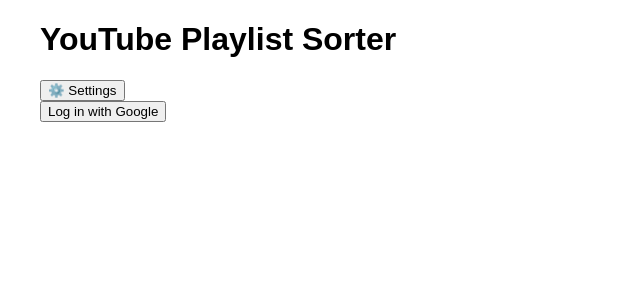
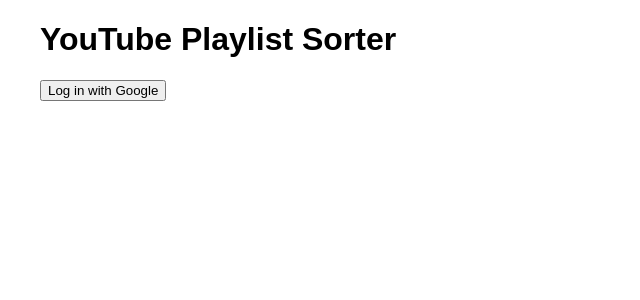
Before and after one commit to Phnxfyr/Youtube-Playlist-Sorter, a React (Create React App) app: page / in a window 1280 px wide. Shown: the top 300 px of the page, without its empty margins (0-640 px from the left). Built offline with nearby package versions, Linux system fonts and the light colour scheme.

Commit message:
Update redirect URI for Vercel

```diff
--- a/src/App.js
+++ b/src/App.js
@@ -147,7 +147,7 @@
 
   return (
     <div className={theme} style={{ display: 'flex', fontFamily: 'Arial', maxWidth: '1200px', margin: 'auto' }}>
-      {showSettings && (
+      {isLoggedIn && showSettings && (
         <div className={`settings-drawer ${showSettings ? 'open' : ''}`}>
           <h2>Settings</h2>
           <div className="tab-buttons">
@@ -193,7 +193,7 @@
       <main style={{ flexGrow: 1 }}>
         <header>
           <h1>YouTube Playlist Sorter</h1>
-          <button onClick={() => setShowSettings(true)}>⚙️ Settings</button>
+          {isLoggedIn && <button onClick={() => setShowSettings(true)}>⚙️ Settings</button>}
         </header>
         {!isLoggedIn ? (
           <button onClick={handleLogin}>Log in with Google</button>
```
